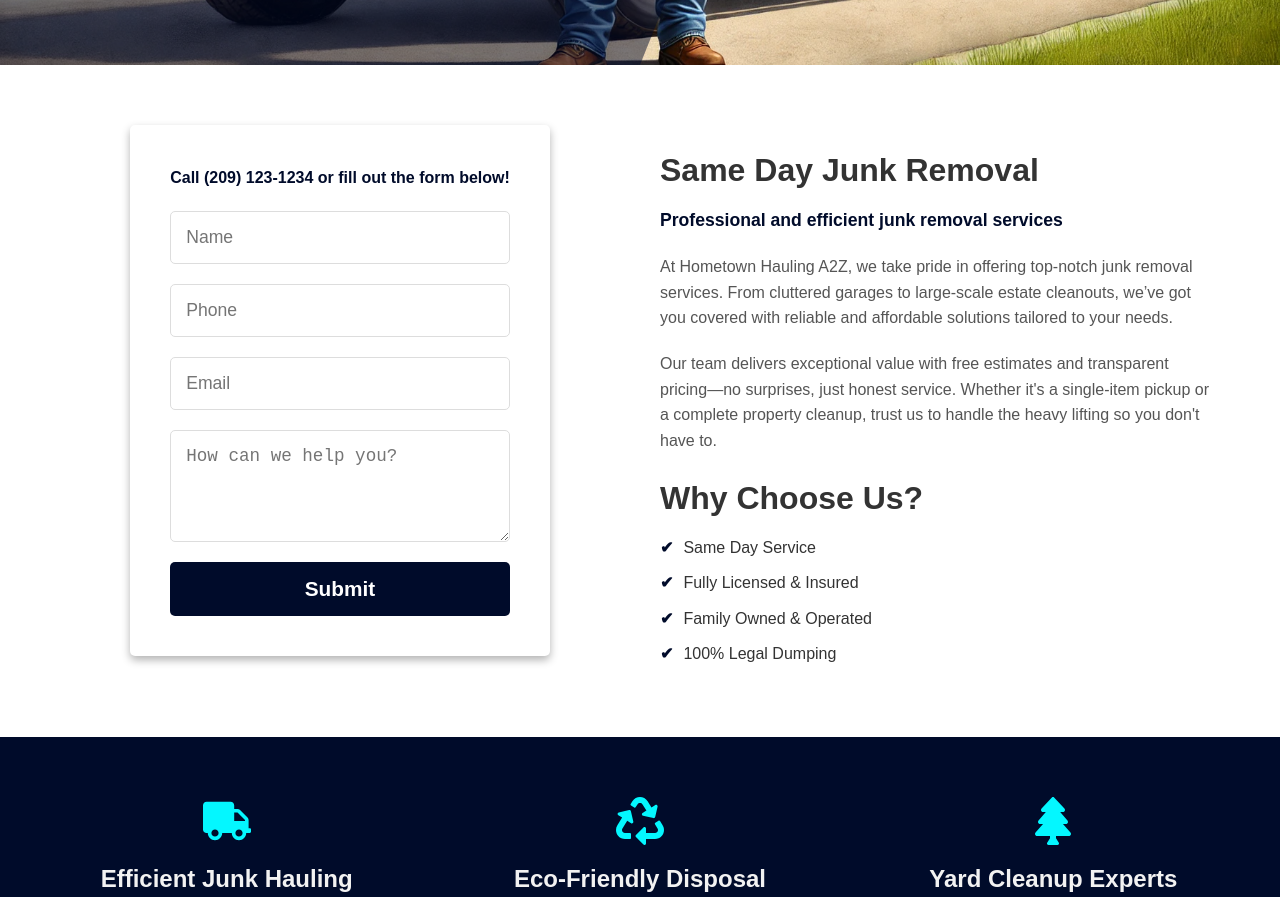
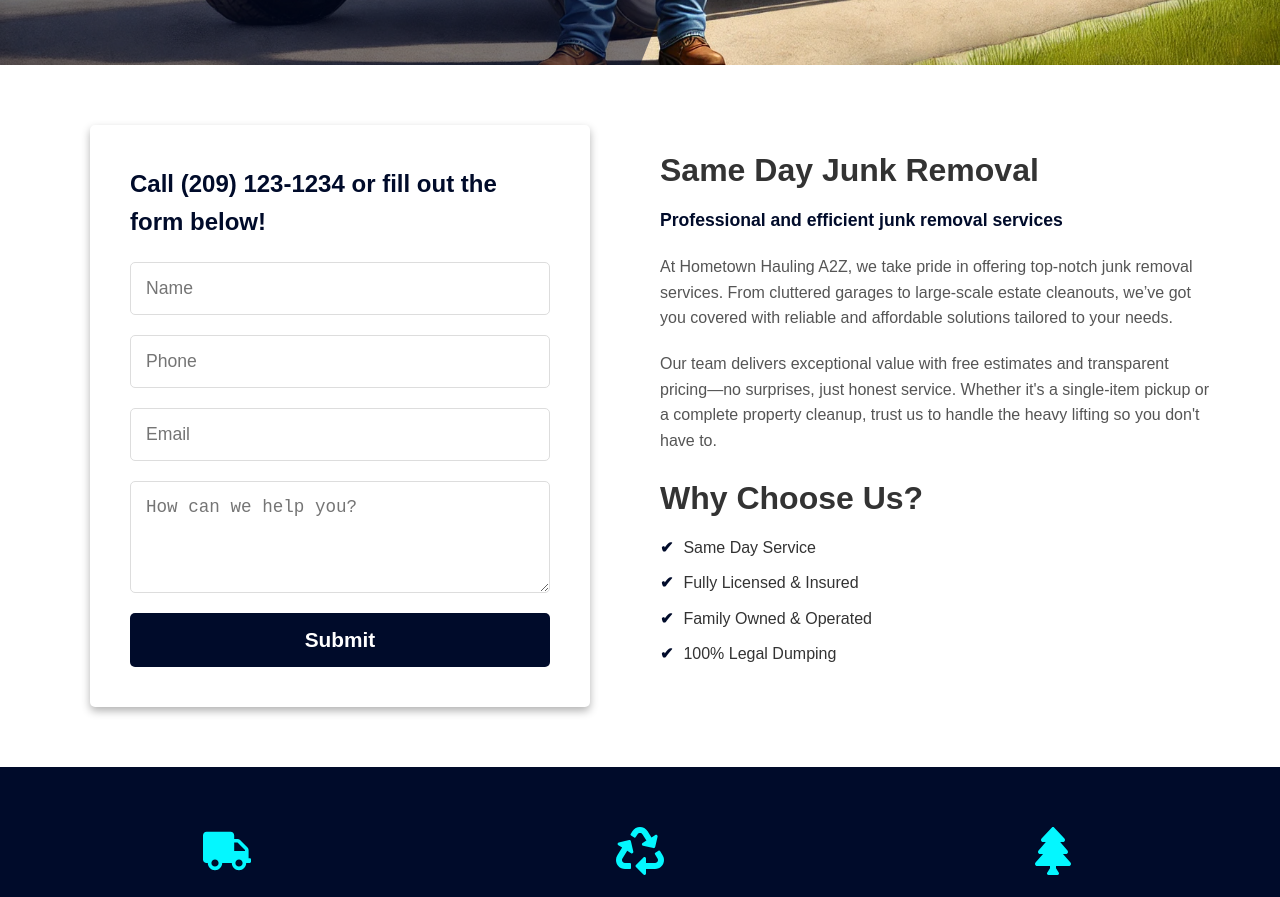
Before and after one commit to andrewgomez1992/a2z-hauling, a React (Vite) app: page / in a window 1280 px wide. Shown: the part 700-1597 px from the top of the page. Built offline with nearby package versions, Linux system fonts and the light colour scheme.

Commit message:
adjust form size

```diff
--- a/src/components/ContactForm.jsx
+++ b/src/components/ContactForm.jsx
@@ -16,56 +16,74 @@
 
 const FormContainer = styled.div`
   flex: 1;
-  max-width: 600px;
+  max-width: 500px;
   background: white;
   padding: 40px;
   border-radius: 5px;
   box-shadow: 0 4px 8px rgba(0, 0, 0, 0.3);
+  width: 100%; /* Ensures the form takes full width in its container */
+
+  @media (max-width: 768px) {
+    padding: 20px;
+    max-width: 100%;
+  }
 `;
 
 const Title = styled.h2`
-  font-size: 1rem; /* Increased from 1rem to 1.5rem */
+  font-size: 1.5rem;
   color: #000b2a;
   margin-bottom: 20px;
+
+  @media (max-width: 768px) {
+    text-align: center;
+  }
 `;
 
 const Form = styled.form`
   display: flex;
   flex-direction: column;
-  gap: 20px; /* Increased from 15px to 20px */
+  gap: 20px;
 `;
 
 const Input = styled.input`
-  padding: 15px; /* Increased from 12px to 15px */
-  font-size: 1.1rem; /* Increased from 1rem to 1.1rem */
+  padding: 15px;
+  font-size: 1.1rem;
   border: 1px solid #ddd;
   border-radius: 5px;
   outline: none;
 
   &:focus {
     border-color: #04f7ff;
-    box-shadow: 0 0 5px rgba(0, 128, 128, 0.5); /* Adjusted color to match teal */
+    box-shadow: 0 0 5px rgba(0, 128, 128, 0.5);
+  }
+
+  @media (max-width: 768px) {
+    font-size: 1rem; /* Adjust font size for smaller screens */
   }
 `;
 
 const TextArea = styled.textarea`
-  padding: 15px; /* Increased from 12px to 15px */
-  font-size: 1.1rem; /* Increased from 1rem to 1.1rem */
+  padding: 15px;
+  font-size: 1.1rem;
   border: 1px solid #ddd;
   border-radius: 5px;
   outline: none;
 
   &:focus {
     border-color: #04f7ff;
-    box-shadow: 0 0 5px rgba(0, 128, 128, 0.5); /* Adjusted color to match teal */
+    box-shadow: 0 0 5px rgba(0, 128, 128, 0.5);
+  }
+
+  @media (max-width: 768px) {
+    font-size: 1rem;
   }
 `;
 
 const SubmitButton = styled.button`
-  padding: 15px; /* Increased from 12px to 15px */
+  padding: 15px;
   background-color: #000b2a;
   color: white;
-  font-size: 1.3rem; /* Increased from 1.2rem to 1.3rem */
+  font-size: 1.3rem;
   font-weight: bold;
   border: none;
   border-radius: 5px;
@@ -77,6 +95,11 @@
 
   &:active {
     transform: scale(0.95);
+  }
+
+  @media (max-width: 768px) {
+    font-size: 1.1rem;
+    padding: 12px;
   }
 `;
 
--- a/src/components/Navbar.jsx
+++ b/src/components/Navbar.jsx
@@ -1,5 +1,3 @@
-// src/components/Navbar.jsx
-
 import React, { useState } from "react";
 import styled from "styled-components";
 import logo from "../assets/hha2z.png";
```
